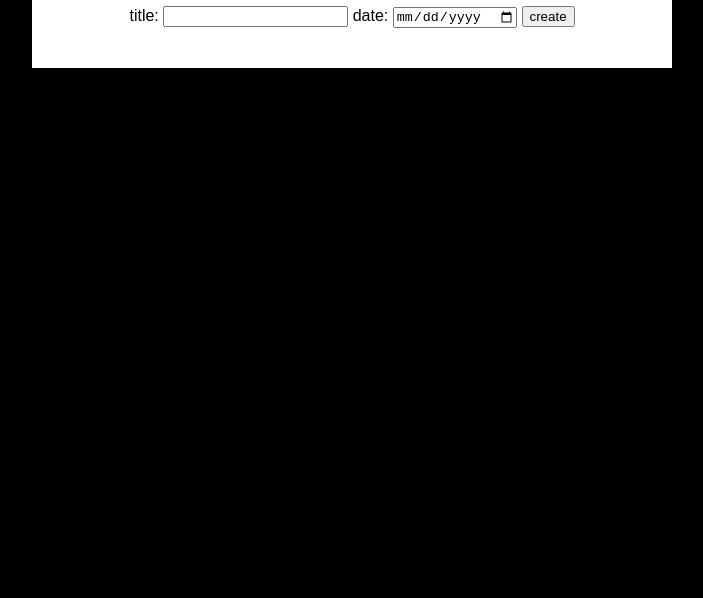
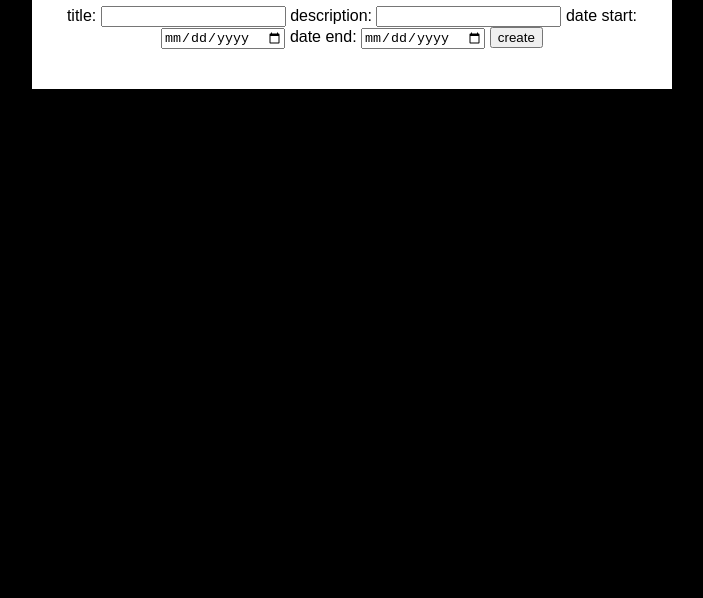
Before and after one commit to haj300/whenwhatwhere, a website: page public/index.html in a window 1280 px wide. Shown: the part 202-800 px from the top of the page, without its empty margins (288-991 px from the left). Drawn offline with Linux system fonts and the light colour scheme.

Commit message:
fix: update event form in index.html

```diff
--- a/public/index.html
+++ b/public/index.html
@@ -11,10 +11,19 @@
     <div id="app">
       <h1>create event</h1>
       <form id="eventForm">
-        <label for="eventTitle">title:</label>
-        <input type="text" id="eventTitle" name="eventTitle" required />
-        <label for="eventDate">date:</label>
-        <input type="date" id="eventDate" name="eventDate" required />
+        <label for="eventName">title:</label>
+        <input type="text" id="eventName" name="eventName" required />
+        <label for="eventDescription">description:</label>
+        <input
+          type="text"
+          id="eventDescription"
+          name="eventDescription"
+          required
+        />
+        <label for="eventDate">date start:</label>
+        <input type="date" id="eventStart" name="eventStart" required />
+        <label for="eventDate">date end:</label>
+        <input type="date" id="eventStop" name="eventStop" required />
         <button type="submit">create</button>
       </form>
       <div id="eventList"></div>
```
